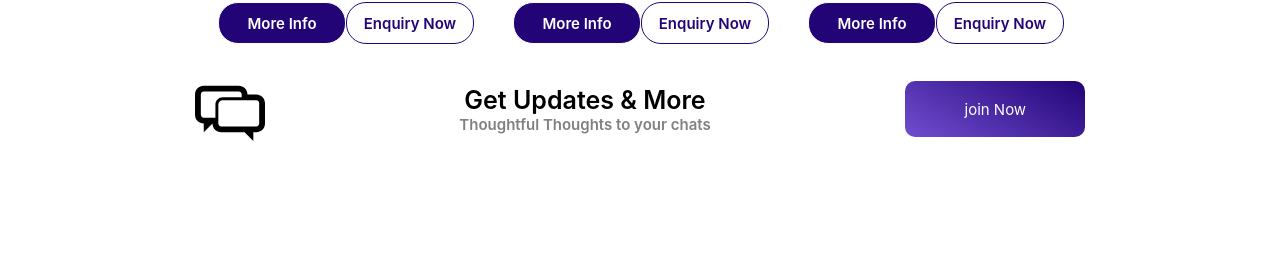
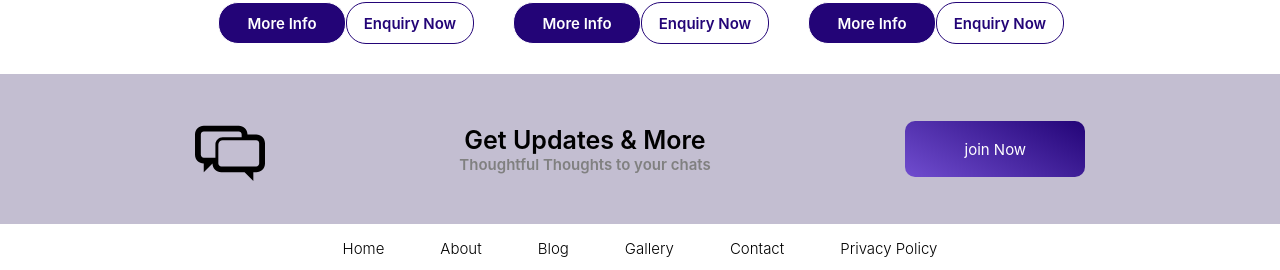
Before and after one commit to ud-k16/tourswebsite, a React (Create React App) app: page / in a window 1280 px wide. Shown: the part 2000-2270 px from the top of the page. Before the commit the page ends 2144 px from the top, so only its background shows below. Built offline with nearby package versions, Linux system fonts and the light colour scheme.

Commit message:
link added in footer

```diff
--- a/src/App.js
+++ b/src/App.js
@@ -13,6 +13,7 @@ function App() {
           <Route path="/blog" element={<TempScreen />} />
           <Route path="/gallery" element={<TempScreen />} />
           <Route path="/contact" element={<TempScreen />} />
+          <Route path="/privacy-policy" element={<TempScreen />} />
         </Routes>
       </BrowserRouter>
     </div>
--- a/src/components/Footer/Footer.module.css
+++ b/src/components/Footer/Footer.module.css
@@ -6,6 +6,8 @@
     display: flex;
     justify-content: space-evenly;
     align-items: center;
+    background-color: #c3bed1;
+    padding: 40px 0;
 }
 .buttonStyle{
     width:180px;
@@ -28,3 +30,16 @@
     color: gray;
     font-weight: 600;
 }
+.actionContainer {
+    display: flex;
+    column-gap: 56px;
+    justify-content: center;
+    padding: 15px 0;
+}
+
+.linkText {
+    text-decoration: none;
+    font-size: 15px;
+    font-weight: 300;
+    color: #000;
+}
--- a/src/components/Footer/index.jsx
+++ b/src/components/Footer/index.jsx
@@ -14,6 +14,28 @@ const Footer = () => {
         </div>
         <div className={styles.buttonStyle}>join Now</div>
       </div>
+      <div>
+        <nav className={styles.actionContainer}>
+          <a href="/" className={styles.linkText}>
+            Home
+          </a>
+          <a href="/about" className={styles.linkText}>
+            About
+          </a>
+          <a href="/blog" className={styles.linkText}>
+            Blog
+          </a>
+          <a href="/gallery" className={styles.linkText}>
+            Gallery
+          </a>
+          <a href="/contact" className={styles.linkText}>
+            Contact
+          </a>
+          <a href="/privacy-policy" className={styles.linkText}>
+            Privacy Policy
+          </a>
+        </nav>
+      </div>
     </div>
   );
 };
```
